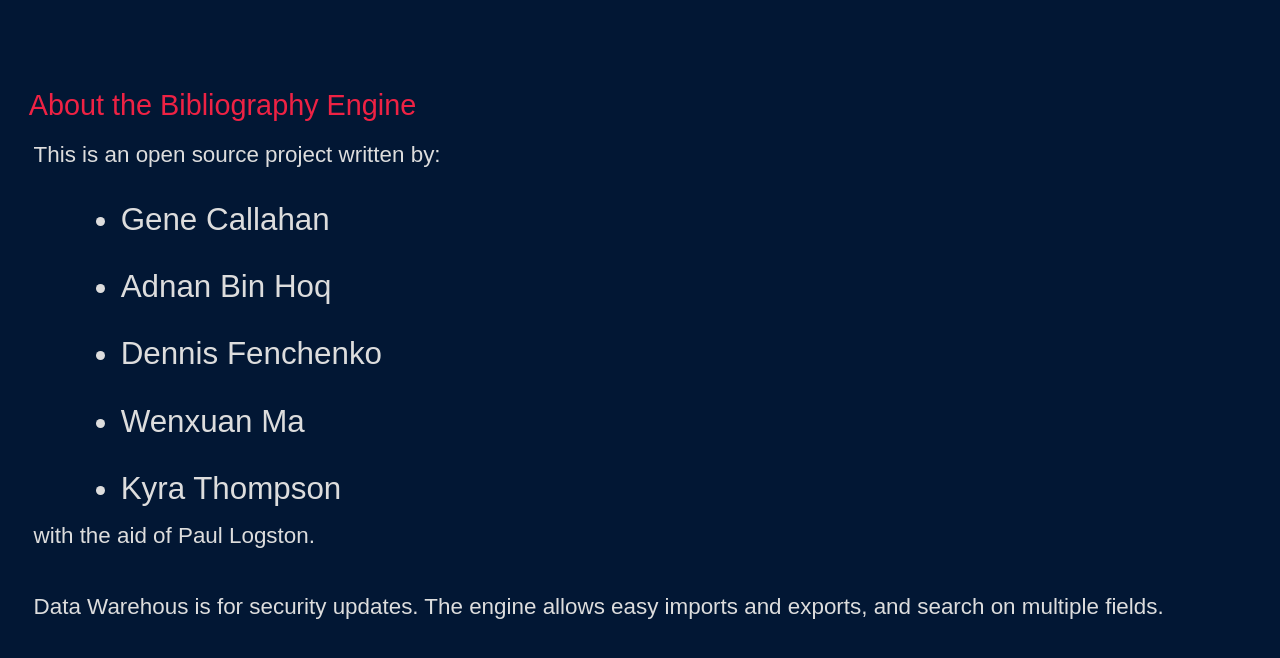
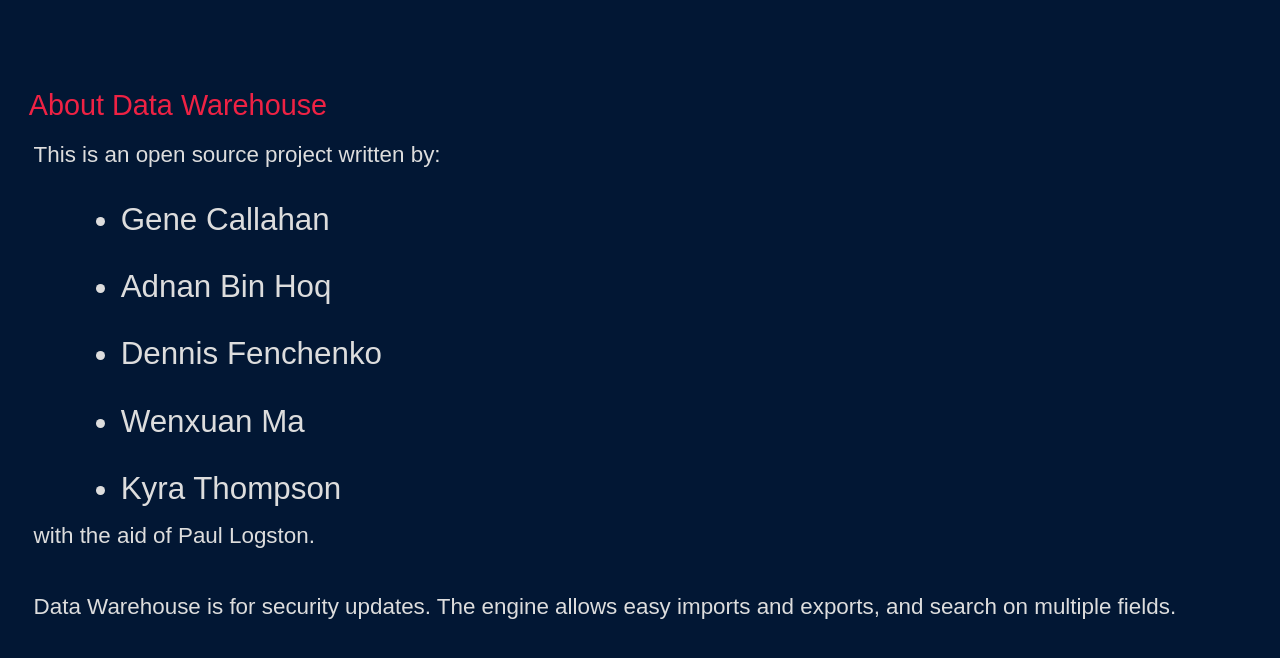
Before and after one commit to gcallah/biblio_engine, a Django app: template berkeley/templates/about.html in a window 1280 px wide. Shown: the part 51-709 px from the top of the page. Run offline with Django 3.2, Linux system fonts and the light colour scheme; the template is opened without the code that fills it, so the values that code supplies are empty.

Commit message:
changes to about page

```diff
--- a/berkeley/templates/about.html
+++ b/berkeley/templates/about.html
@@ -1,7 +1,7 @@
 {% extends "base.html" %}
 {% block content %}
     <div class="module">
-        <h2>About the Bibliography Engine</h2>
+        <h2>About Data Warehouse</h2>
         <p>
         This is an open source project written by:
         <ul>
@@ -16,7 +16,7 @@
         with the aid of Paul Logston.<br> <br>
         </p>
         <p>
-        Data Warehous is for security updates.
+        Data Warehouse is for security updates.
         The engine allows easy imports and exports, and search on multiple fields.
         </p>
      </div>
```
